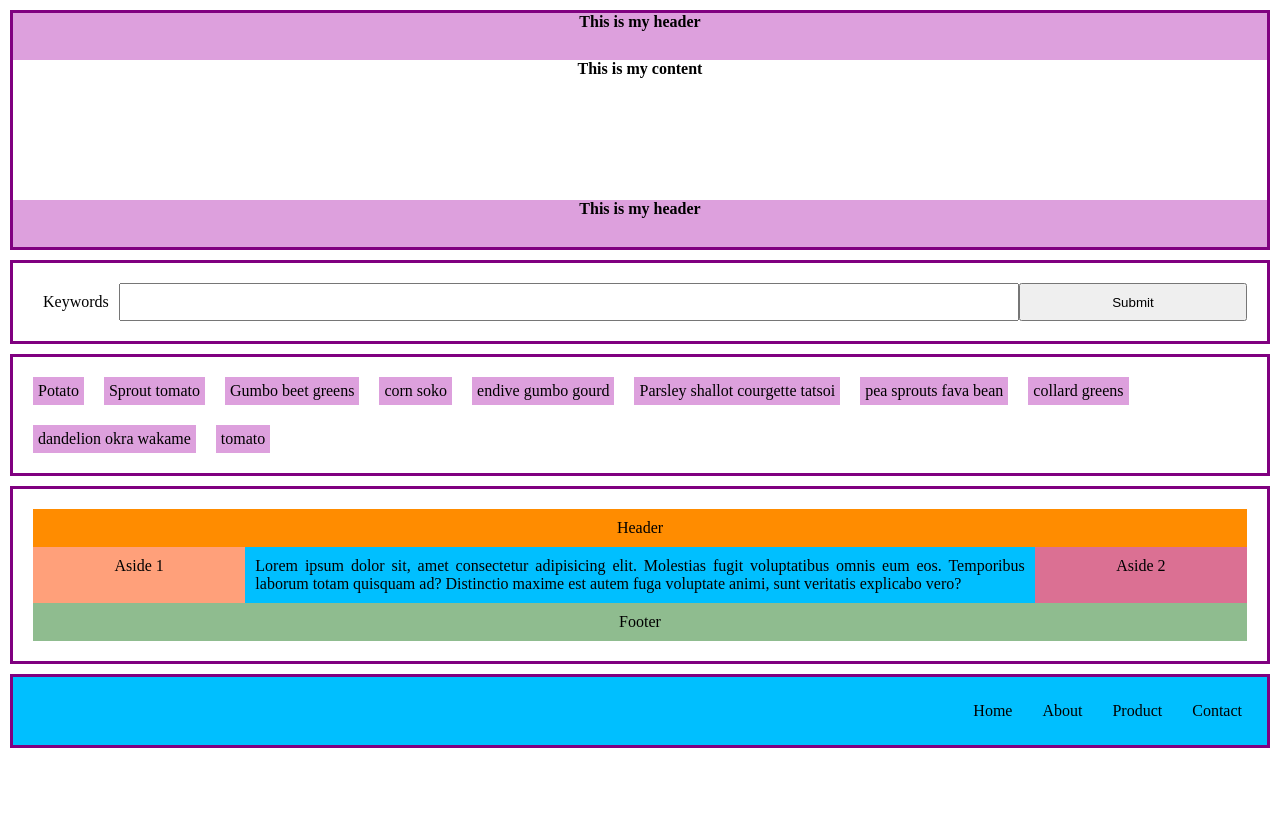
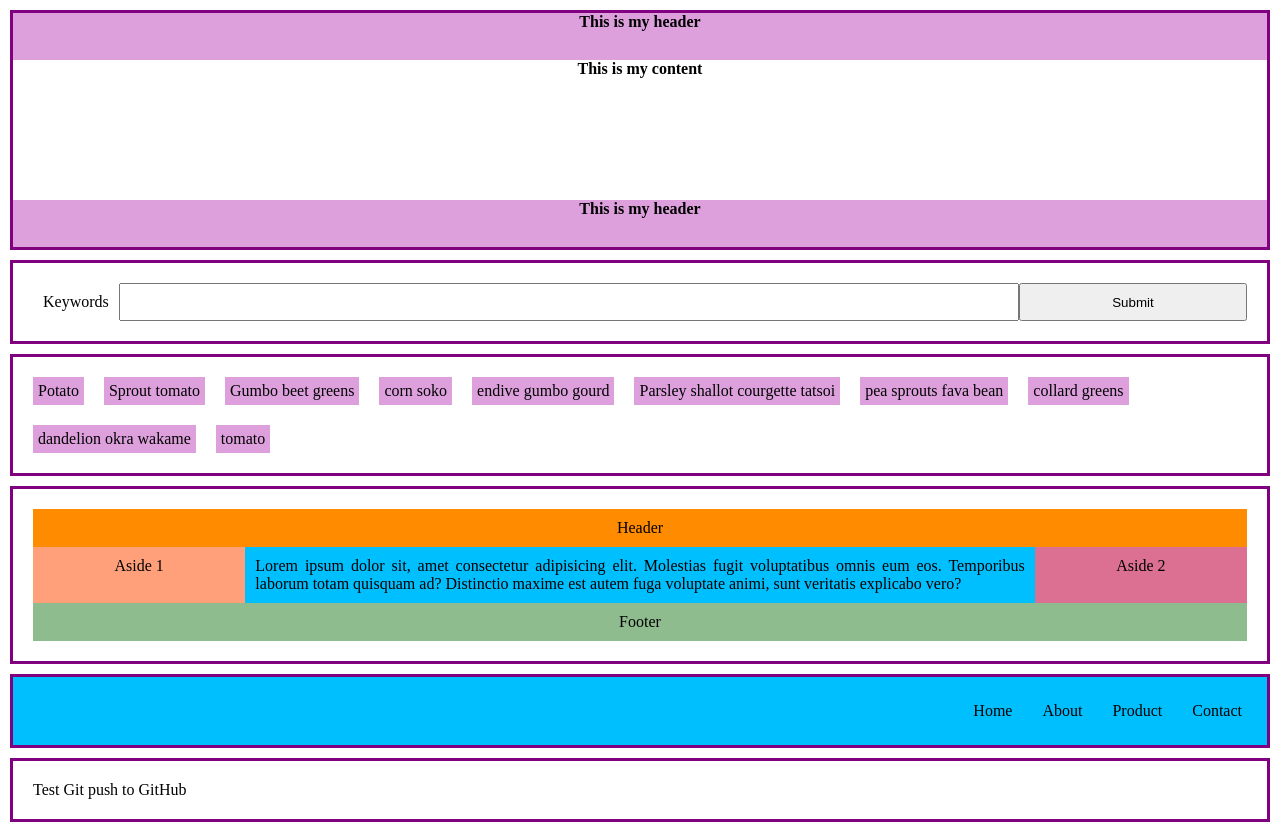
Before and after one commit to Cheartsak/flex-workshop, a plain HTML site: page index.html in a window 1280 px wide. Before the commit the page ends 800 px from the top, so only its background shows below. Drawn offline with Linux system fonts and the light colour scheme.

Commit message:
Add new paragraph

```diff
--- a/index.html
+++ b/index.html
@@ -63,6 +63,9 @@
             <li>Contact</li>
         </ul>
     </div>
+    <div>
+        <p>Test Git push to GitHub</p>
+    </div>
 </body>
 
 </html>
```
